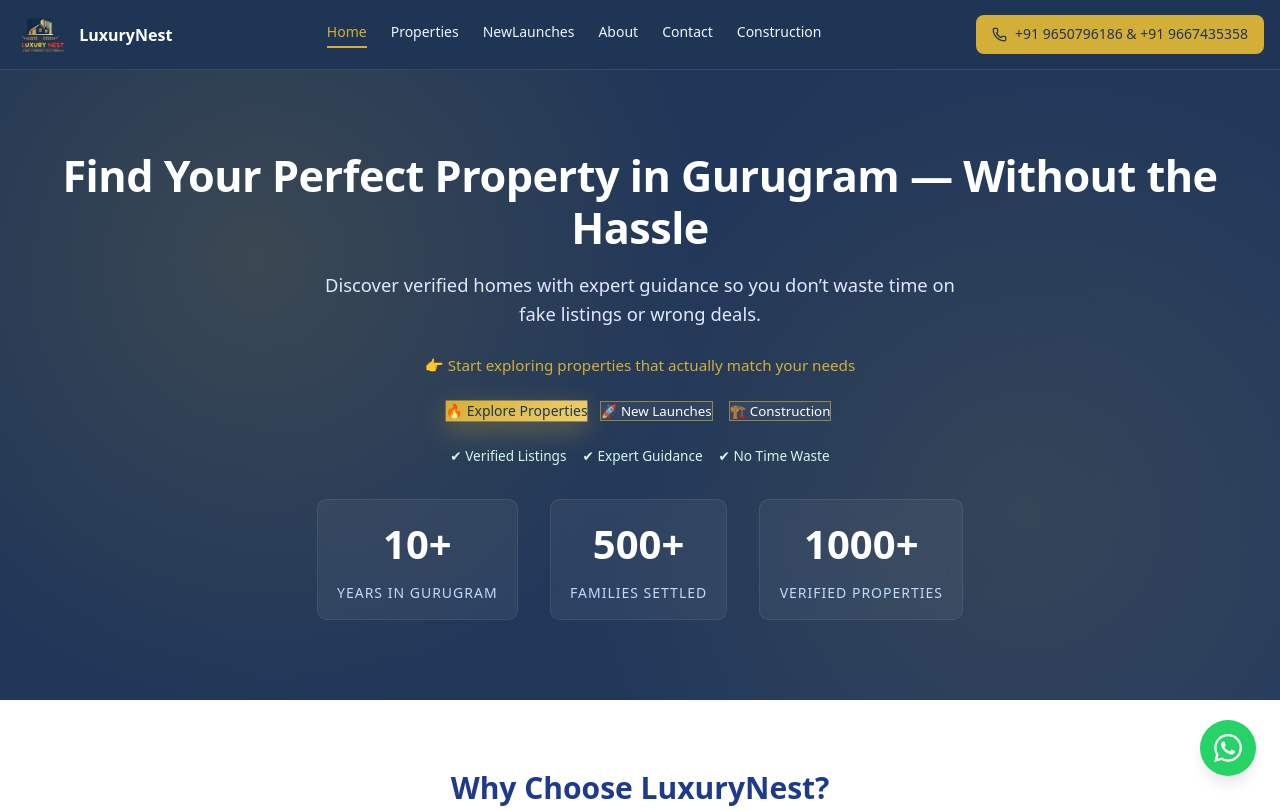
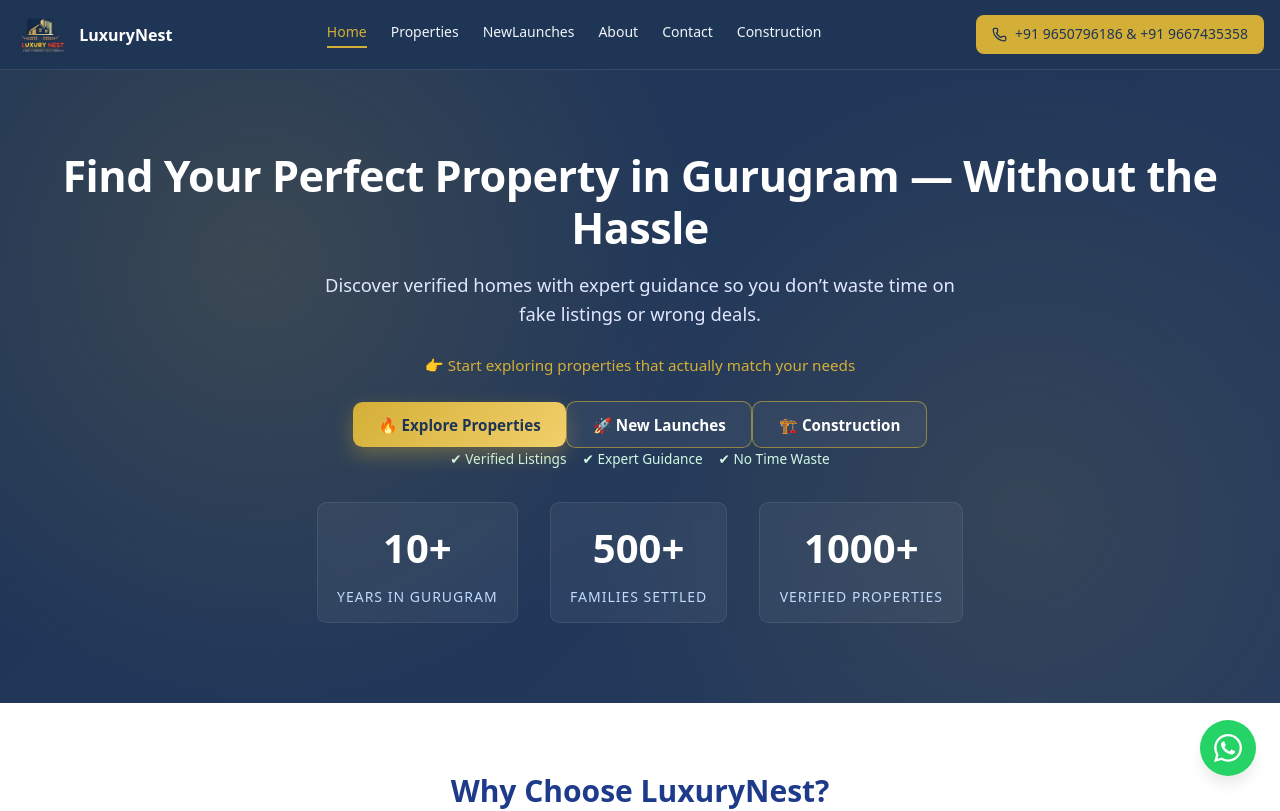
Before and after one commit to gauravquest00-create/luxurynest.llp, a React (Vite) app: page / in a window 1280 px wide. Shown: the top 811 px of the page. Built offline with nearby package versions, Linux system fonts and the light colour scheme.

Commit message:
Update hero-banner.css

```diff
--- a/src/styles/components/home/hero-banner.css
+++ b/src/styles/components/home/hero-banner.css
@@ -37,42 +37,81 @@
   font-weight: 500;
 }
 
-/* 🎯 BUTTONS */
-.hero-buttons {
-  display: flex;
-  gap: 1rem;
-  justify-content: center;
-  margin-bottom: 1.5rem;
-  flex-wrap: wrap;
+/* BASE BUTTON */
+.hero-btn {
+  padding: 0.8rem 1.6rem;
+  border-radius: 0.6rem;
+  font-size: 0.95rem;
+  font-weight: 600;
+  cursor: pointer;
+  transition: all 0.25s ease;
+  font-family: inherit;
+  position: relative;
+  overflow: hidden;
 }
 
-/* 🔥 PRIMARY CTA BOOST */
+/* 🔥 PRIMARY BUTTON (MAIN ACTION) */
 .hero-btn.primary {
   background: linear-gradient(135deg, #D4AF37, #f1d06b);
   color: #1F3556;
   border: none;
-  box-shadow: 0 8px 25px rgba(212,175,55,0.35);
-  transform: scale(1.05);
+  box-shadow: 0 8px 20px rgba(212, 175, 55, 0.35);
 }
 
+/* HOVER EFFECT */
 .hero-btn.primary:hover {
-  transform: scale(1.08) translateY(-2px);
-  box-shadow: 0 12px 35px rgba(212,175,55,0.5);
+  transform: translateY(-2px) scale(1.05);
+  box-shadow: 0 12px 30px rgba(212, 175, 55, 0.5);
+}
+
+/* CLICK EFFECT */
+.hero-btn.primary:active {
+  transform: scale(0.98);
+  box-shadow: 0 4px 10px rgba(212, 175, 55, 0.3);
 }
 
 /* ✨ SECONDARY BUTTON */
 .hero-btn.secondary {
-  background-color: rgba(255,255,255,0.05);
+  background: rgba(255, 255, 255, 0.05);
+  color: #ffffff;
+  border: 1px solid rgba(212, 175, 55, 0.6);
   backdrop-filter: blur(6px);
-  color: white;
-  border: 1px solid rgba(212,175,55,0.6);
 }
 
+/* HOVER */
 .hero-btn.secondary:hover {
-  background-color: #D4AF37;
+  background: #D4AF37;
   color: #1F3556;
   transform: translateY(-2px);
+  box-shadow: 0 6px 18px rgba(212, 175, 55, 0.3);
 }
+
+/* CLICK */
+.hero-btn.secondary:active {
+  transform: scale(0.97);
+}
+
+/* ✨ OPTIONAL: SUBTLE SHINE EFFECT */
+.hero-btn.primary::after {
+  content: "";
+  position: absolute;
+  top: 0;
+  left: -75%;
+  width: 50%;
+  height: 100%;
+  background: linear-gradient(
+    120deg,
+    rgba(255,255,255,0.2),
+    rgba(255,255,255,0)
+  );
+  transform: skewX(-20deg);
+}
+
+.hero-btn.primary:hover::after {
+  left: 130%;
+  transition: 0.6s;
+}
+
 
 /* ✅ TRUST LINE */
 .hero-trust {
```
